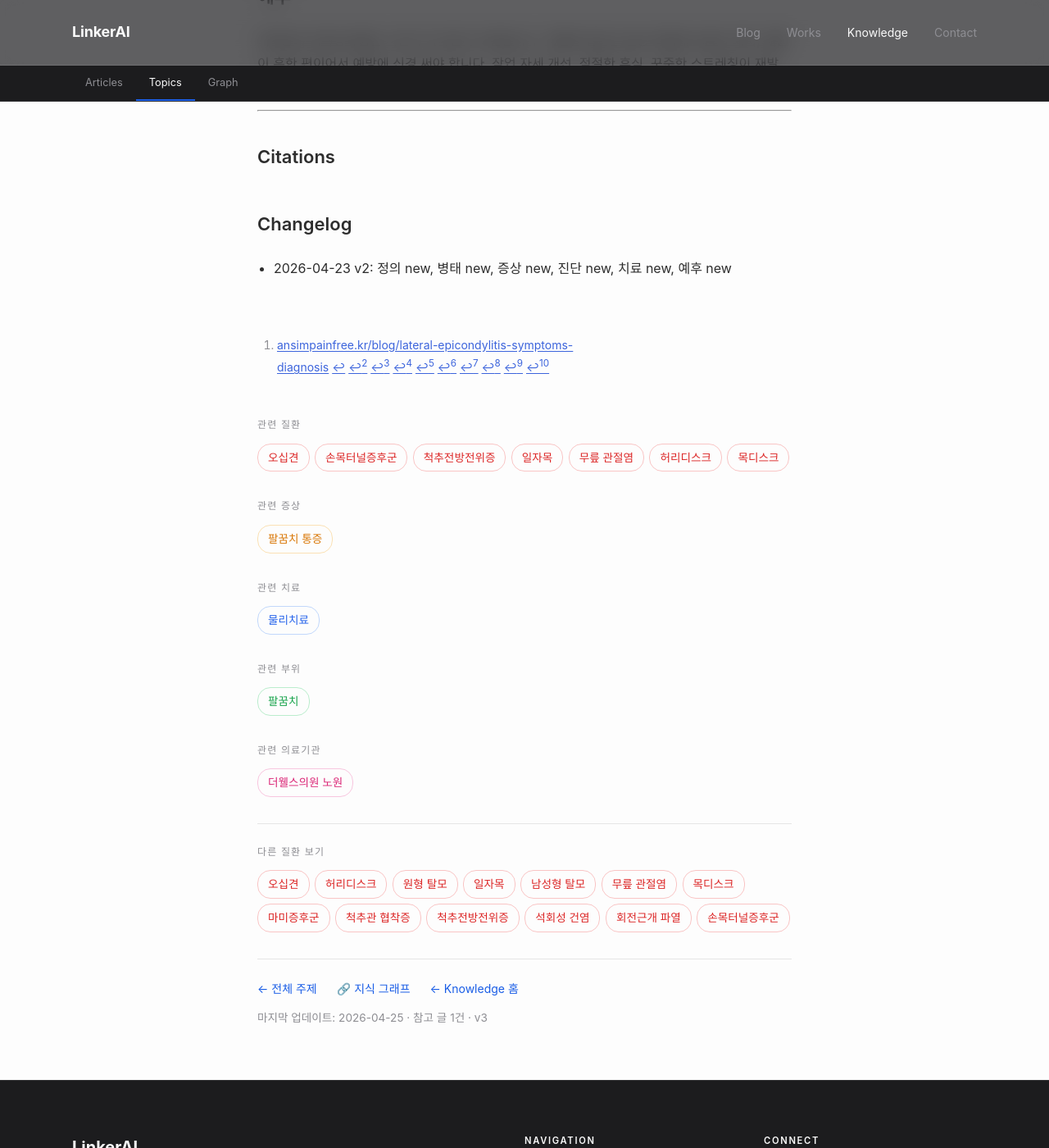
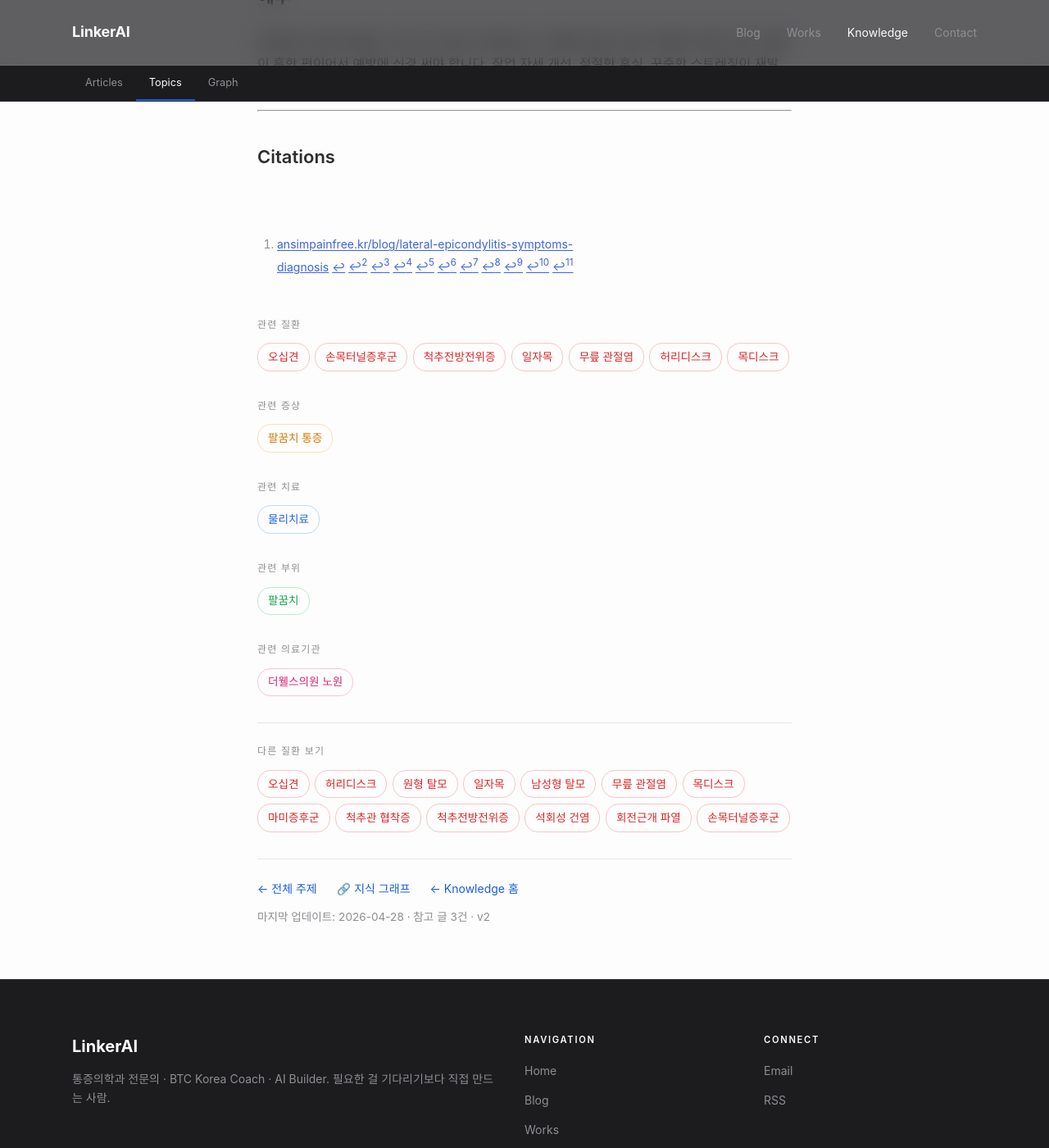
Before and after one commit to feelharmony/linkare-medical-knowledge, a Jekyll site: the page built from conditions/lateral-epicondylitis.md, in a window 1280 px wide and 1400 px high, scrolled down 1616 px. Shown: the whole window at 82% size. Built offline with Jekyll 4.4.1, drawn with Linux system fonts in a browser that asks for light colours; some web fonts are replaced.

Commit message:
auto-sync entity: 외측상과염 (lateral-epicondylitis) — finalize

```diff
--- a/conditions/lateral-epicondylitis.md
+++ b/conditions/lateral-epicondylitis.md
@@ -6,9 +6,9 @@ permalink: /conditions/lateral-epicondylitis/
 title: 외측상과염
 description: 팔꿈치 외측 힘줄의 만성 손상
 title_en: lateral epicondylitis
-last_reviewed: '2026-04-25'
-source_count: 1
-version: 3
+last_reviewed: '2026-04-28'
+source_count: 3
+version: 2
 ---
 ## 정의
 외측상과염(테니스엘보)은 팔꿈치 바깥쪽 뼈 돌출 부위인 외측 상과에 붙은 힘줄이 손상되는 질환입니다. 주로 짧은노쪽손목폄근(손목을 위로 젖히는 근육)의 힘줄에 반복적인 미세 손상이 쌓이면서 발생합니다. 테니스엘보라는 별명 때문에 운동선수만 걸리는 병으로 오해받습니다. 실제로는 반복적으로 손목을 펴거나 물건을 쥐는 동작을 하는 사람들에게 광범위하게 나타납니다. 주부, 목수, 요리사, 사무직 근로자 등 직업과 무관하게 발생할 수 있습니다. [^1] [^1]
@@ -26,12 +26,9 @@ version: 3
 외측상과염은 대부분 보존적 치료로 호전됩니다. 불편감을 유발하는 동작을 피하고, 얼음찜질과 비스테로이드성 소염진통제를 사용합니다. 물리치료와 손목 신전근 강화 운동이 중요하며, 편심성 수축 운동과 스트레칭도 포함됩니다 (Landesa-Piñeiro & Leirós-Rodríguez, 2022). 테니스엘보 브레이스(보호대)는 팔뚝 근육에 가해지는 힘을 분산시켜 힘줄 부담을 줄입니다. 주사 치료나 다른 시술은 보존적 치료로 호전되지 않을 때 고려합니다. [^1] [^1]
 
 ## 예후
-대부분의 외측상과염은 시간이 지나면서 호전됩니다. 적절한 접근은 일상 회복에 도움이 되며, 재발이 흔한 편이어서 예방에 신경 써야 합니다. 작업 자세 개선, 적절한 휴식, 꾸준한 스트레칭이 재발 방지에 도움이 됩니다. [^1]
+대부분의 외측상과염은 시간이 지나면서 호전됩니다. 적절한 접근은 일상 회복에 도움이 되며, 재발이 흔한 편이어서 예방에 신경 써야 합니다. 작업 자세 개선, 적절한 휴식, 꾸준한 스트레칭이 재발 방지에 도움이 됩니다. [^1] [^1]
 
 ---
 
 ## Citations
 [^1]: [ansimpainfree.kr/blog/lateral-epicondylitis-symptoms-diagnosis](https://ansimpainfree.kr/blog/lateral-epicondylitis-symptoms-diagnosis)
-
-## Changelog
-- 2026-04-23 v2: 정의 new, 병태 new, 증상 new, 진단 new, 치료 new, 예후 new
```
